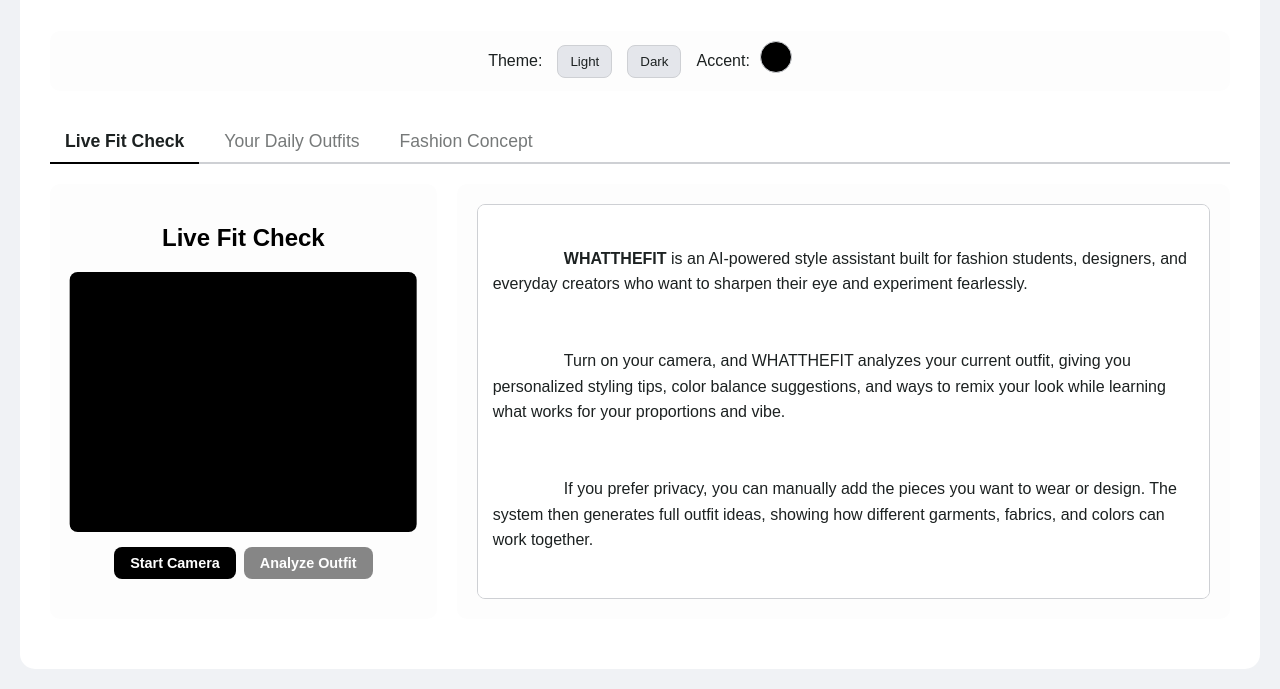
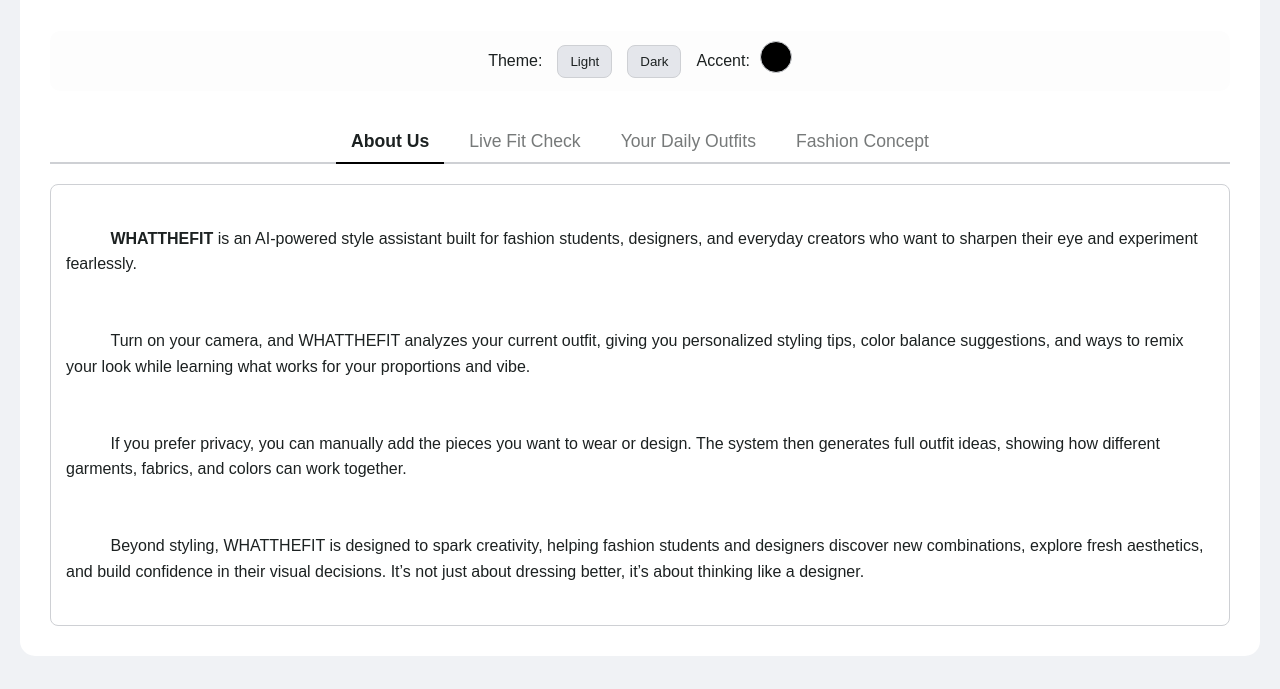
Before and after one commit to Nnolaan/WHATTHEFIT3, a website: page index.html in a window 1280 px wide. Shown: the part 235-924 px from the top of the page. Drawn offline with Linux system fonts and the light colour scheme; a web font is replaced by a local one.

Commit message:
index.html

```diff
--- a/index.html
+++ b/index.html
@@ -76,12 +76,19 @@
       }
       .button-group button:disabled, .palette-generate-button:disabled{ background: #555 !important; cursor:not-allowed; opacity:.7; box-shadow: none;}
 
-      .output{
+      .output, .about-us-content {
         padding:15px; background:var(--card-background); border-radius:8px; white-space:pre-wrap;
         border:1px solid var(--border-color); line-height:1.6; font-size:1em;
       }
 
-      .tabs { display: flex; gap: 10px; margin-bottom: 20px; border-bottom: 2px solid var(--border-color); }
+      /* --- UPDATED TAB STYLES --- */
+      .tabs {
+        display: flex;
+        justify-content: center; /* Center the tabs */
+        gap: 10px;
+        margin-bottom: 20px;
+        border-bottom: 2px solid var(--border-color);
+      }
       .tab-button { background: none; border: none; padding: 10px 15px; font-size: 1.1em; cursor: pointer; color: var(--text-color); opacity: 0.6; position: relative; }
       .tab-button.active { opacity: 1; font-weight: bold; }
       .tab-button.active::after { content: ''; position: absolute; bottom: -2px; left: 0; right: 0; height: 2px; background: var(--primary-accent-color); }
@@ -126,9 +133,8 @@
         border-radius: 5px; white-space: nowrap; font-size: 0.9em;
       }
 
-      /* --- NEW VERTICAL TIMER STYLES --- */
       #timer-controls {
-        display: none; /* Initially hidden */
+        display: none;
         flex-direction: column;
         align-items: center;
         margin-top: 15px;
@@ -215,13 +221,24 @@
 
       <!-- Tab Buttons -->
       <div class="tabs">
-        <button class="tab-button active" data-tab="0">Live Fit Check</button>
+        <button class="tab-button active" data-tab="about">About Us</button>
+        <button class="tab-button" data-tab="0">Live Fit Check</button>
         <button class="tab-button" data-tab="1">Your Daily Outfits</button>
         <button class="tab-button" data-tab="2">Fashion Concept</button>
       </div>
 
+      <!-- About Us Panel -->
+      <div id="tab-content-about" class="tab-content active">
+        <div class="about-us-content">
+          <b>WHATTHEFIT</b> is an AI-powered style assistant built for fashion students, designers, and everyday creators who want to sharpen their eye and experiment fearlessly.<br><br>
+          Turn on your camera, and WHATTHEFIT analyzes your current outfit, giving you personalized styling tips, color balance suggestions, and ways to remix your look while learning what works for your proportions and vibe.<br><br>
+          If you prefer privacy, you can manually add the pieces you want to wear or design. The system then generates full outfit ideas, showing how different garments, fabrics, and colors can work together.<br><br>
+          Beyond styling, WHATTHEFIT is designed to spark creativity, helping fashion students and designers discover new combinations, explore fresh aesthetics, and build confidence in their visual decisions. It’s not just about dressing better, it’s about thinking like a designer.
+        </div>
+      </div>
+
       <!-- Live Fit Check Panel -->
-      <div id="tab-content-0" class="tab-content active">
+      <div id="tab-content-0" class="tab-content">
         <div class="feature-container">
           <div class="control-panel">
             <div id="feature0-inputs" class="feature">
@@ -232,7 +249,6 @@
                   <div id="countdown-overlay"></div>
                   <div id="label-overlay"></div>
               </div>
-              <!-- REDESIGNED TIMER HTML -->
               <div id="timer-controls">
                 <strong>Timer:</strong>
                 <div class="timer-options">
@@ -251,13 +267,7 @@
           </div>
           <div class="canvas">
             <div id="feature0-output" class="feature output-feature">
-              <!-- UPDATED "ABOUT US" TEXT -->
-              <div id="output0" class="output">
-                <b>WHATTHEFIT</b> is an AI-powered style assistant built for fashion students, designers, and everyday creators who want to sharpen their eye and experiment fearlessly.<br><br>
-                Turn on your camera, and WHATTHEFIT analyzes your current outfit, giving you personalized styling tips, color balance suggestions, and ways to remix your look while learning what works for your proportions and vibe.<br><br>
-                If you prefer privacy, you can manually add the pieces you want to wear or design. The system then generates full outfit ideas, showing how different garments, fabrics, and colors can work together.<br><br>
-                Beyond styling, WHATTHEFIT is designed to spark creativity, helping fashion students and designers discover new combinations, explore fresh aesthetics, and build confidence in their visual decisions. It’s not just about dressing better, it’s about thinking like a designer.
-              </div>
+              <div id="output0" class="output">Enable your camera and capture an image of your outfit. The AI will provide feedback and styling ideas.</div>
             </div>
           </div>
         </div>
@@ -472,7 +482,7 @@
       const timerControls = document.getElementById('timer-controls');
       const countdownOverlay = document.getElementById('countdown-overlay');
       const labelOverlay = document.getElementById('label-overlay');
-      const initialOutputContent = output0.innerHTML;
+      const initialOutputContent = "Enable your camera and capture an image of your outfit. The AI will provide feedback and styling ideas.";
       let stream;
 
       function resetCameraUI() {
```
